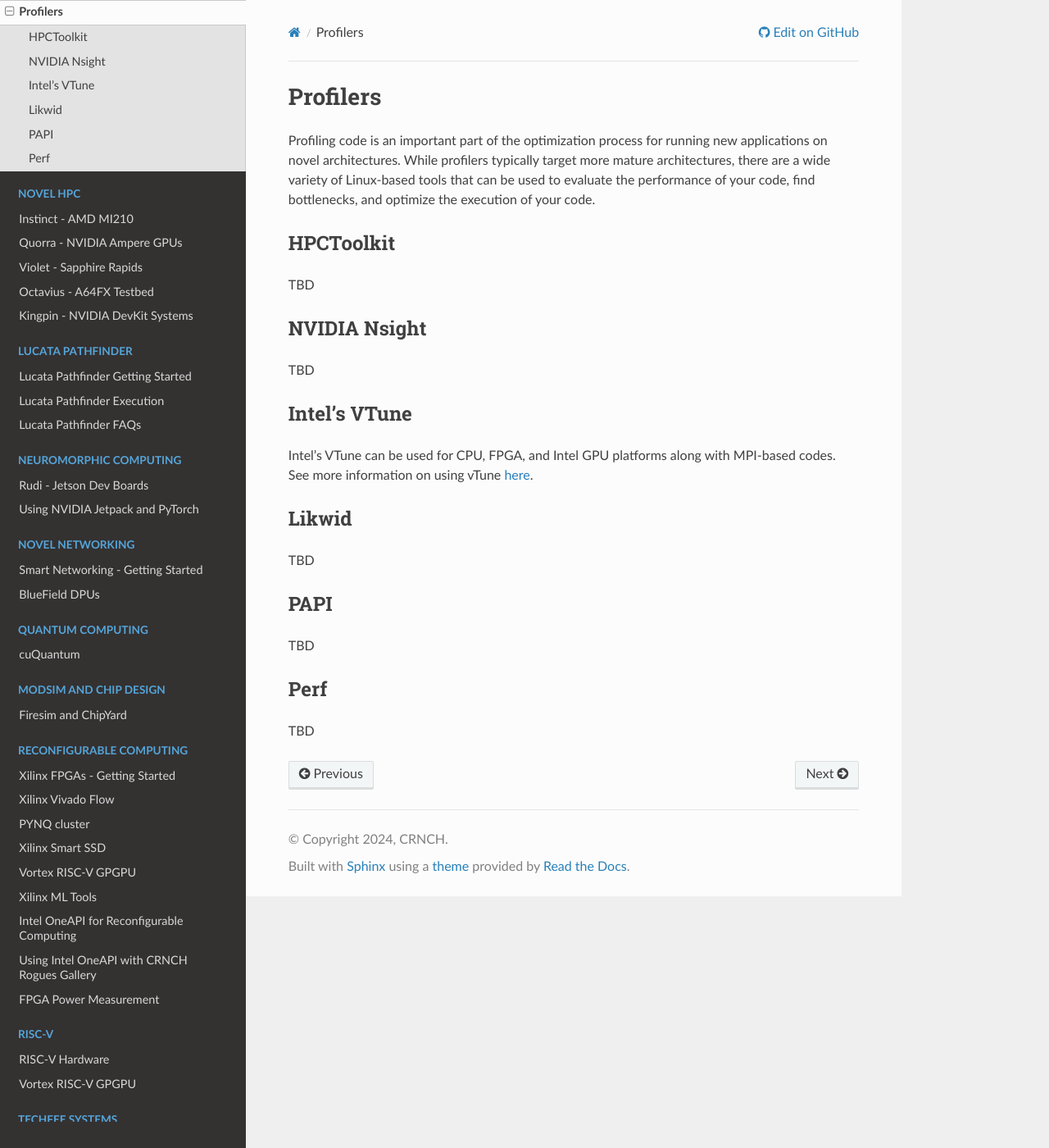
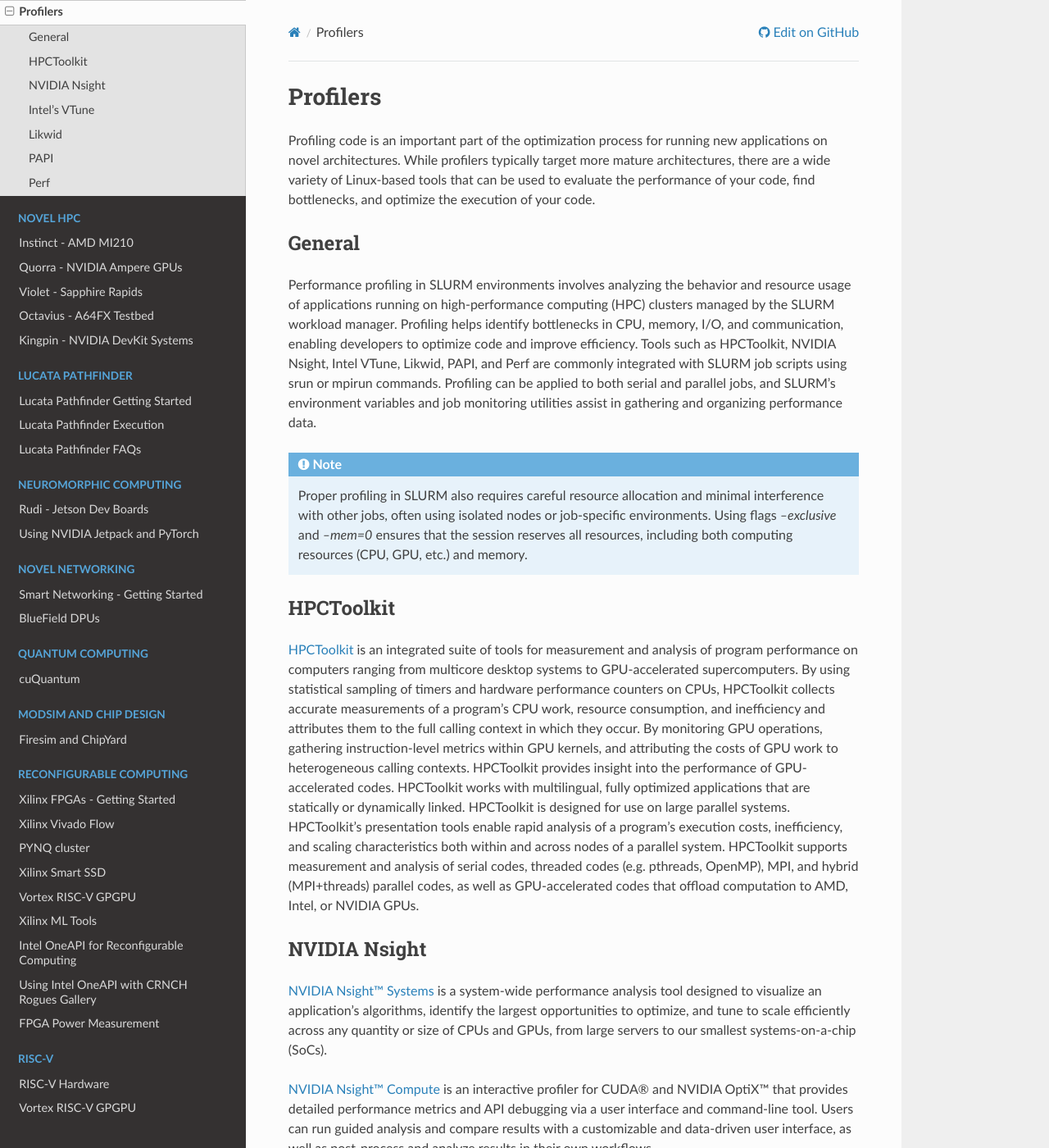
Before and after one commit to gt-crnch-rg/read-the-docs, a Sphinx documentation site: the page built from docs/tools/profilers.rst, in a window 1280 px wide and 1400 px high. Shown: the whole window at 82% size. Built offline with Sphinx 7.4.7 and the Read the Docs theme 3.1.0, drawn with Linux system fonts in a browser that asks for light colours; pages that are not in the unit, such as notebooks, are missing from menus; some of the changed text lies outside the part shown.

Commit message:
Update profiler.rst
- general information about performance profiling
- pointers to well known tools

```diff
--- a/docs/tools/profilers.rst
+++ b/docs/tools/profilers.rst
@@ -4,32 +4,65 @@
 
 Profiling code is an important part of the optimization process for running new applications on novel architectures. While profilers typically target more mature architectures, there are a wide variety of Linux-based tools that can be used to evaluate the performance of your code, find bottlenecks, and optimize the execution of your code.
 
+General
+==================================
+
+Performance profiling in SLURM environments involves analyzing the behavior and resource usage of applications running on high-performance computing (HPC) clusters managed by the SLURM workload manager.
+Profiling helps identify bottlenecks in CPU, memory, I/O, and communication, enabling developers to optimize code and improve efficiency.
+Tools such as HPCToolkit, NVIDIA Nsight, Intel VTune, Likwid, PAPI, and Perf are commonly integrated with SLURM job scripts using srun or mpirun commands.
+Profiling can be applied to both serial and parallel jobs, and SLURM's environment variables and job monitoring utilities assist in gathering and organizing performance data.
+
+.. note::
+   Proper profiling in SLURM also requires careful resource allocation and minimal interference with other jobs, often using isolated nodes or job-specific environments.
+   Using flags `--exclusive` and `--mem=0` ensures that the session reserves all resources, including both computing resources (CPU, GPU, etc.) and memory.
+
 HPCToolkit
 ==================================
 
-TBD
+`HPCToolkit <https://hpctoolkit.org>`__ is an integrated suite of tools for measurement and analysis of program performance on computers ranging from multicore desktop systems to GPU-accelerated supercomputers.
+By using statistical sampling of timers and hardware performance counters on CPUs, HPCToolkit collects accurate measurements of a program's CPU work, resource consumption,
+and inefficiency and attributes them to the full calling context in which they occur. By monitoring GPU operations, gathering instruction-level metrics within GPU kernels,
+and attributing the costs of GPU work to heterogeneous calling contexts. HPCToolkit provides insight into the performance of GPU-accelerated codes.
+HPCToolkit works with multilingual, fully optimized applications that are statically or dynamically linked. HPCToolkit is designed for use on large parallel systems.
+HPCToolkit's presentation tools enable rapid analysis of a program's execution costs, inefficiency, and scaling characteristics both within and across nodes of a parallel system.
+HPCToolkit supports measurement and analysis of serial codes, threaded codes (e.g. pthreads, OpenMP), MPI, and hybrid (MPI+threads) parallel codes, as well as GPU-accelerated codes that offload computation to AMD, Intel, or NVIDIA GPUs.
 
 NVIDIA Nsight
 ==================================
 
-TBD
+`NVIDIA Nsight™ Systems <https://developer.nvidia.com/nsight-systems>`__ is a system-wide performance analysis tool designed to visualize an application's algorithms, identify the largest opportunities to optimize,
+and tune to scale efficiently across any quantity or size of CPUs and GPUs, from large servers to our smallest systems-on-a-chip (SoCs).
+
+`NVIDIA Nsight™ Compute <https://developer.nvidia.com/nsight-compute>`__ is an interactive profiler for CUDA® and NVIDIA OptiX™ that provides detailed performance metrics and API debugging via a user interface and command-line tool.
+Users can run guided analysis and compare results with a customizable and data-driven user interface, as well as post-process and analyze results in their own workflows.
 
 Intel's VTune
 ==================================
 
-Intel's VTune can be used for CPU, FPGA, and Intel GPU platforms along with MPI-based codes. See more information on using vTune `here <https://gt-crnch-rg.readthedocs.io/en/main/tools/vtune-profiler.html>`__.
+`Intel® VTune™ <https://gt-crnch-rg.readthedocs.io/en/main/tools/vtune-profiler.html>`__ Profiler optimizes application performance, system performance, and system configuration for AI, HPC, cloud, IoT, media, storage, and more.
+
+* CPU, GPU, and NPU: Tune the entire application's performance―not just the accelerated portion.
+* Multilingual: Profile SYCL*, C, C++, C#, Fortran, OpenCL™ code, Python*, Google Go* programming language, Java*, .NET, Assembly, or any combination of languages.
+* System or Application: Get coarse-grained system data for an extended period or detailed results mapped to source code.
+* Power: Optimize performance while avoiding power- and thermal-related throttling.
 
 Likwid
 ==================================
 
-TBD
+`Likwid <https://github.com/RRZE-HPC/likwid>`__ is a simple to install and use toolsuite of command line applications and a library for performance oriented programmers.
+It works for Intel, AMD, ARMv8 and POWER9 processors on the Linux operating system.
+There is additional support for Nvidia and AMD GPUs.
+There is support for ARMv7 and POWER8/9 but there is currently no test machine in our hands to test them properly.
 
 PAPI
 ==================================
 
-TBD
+`The Performance Application Programming Interface (PAPI) <https://github.com/icl-utk-edu/papi/wiki/>`__ provides tool designers and application engineers with a consistent interface and methodology
+for the use of low-level performance counter hardware found across the entire compute system (i.e. CPUs, GPUs, on/off-chip memory, interconnects, I/O system, energy/power, etc.).
+PAPI enables users to see, in near real time, the relations between software performance and hardware events across the entire computer system.
 
 Perf
 ==================================
 
-TBD
+`Perf <https://perfwiki.github.io/main/>`__, also called perf_events, can instrument CPU performance counters, tracepoints, kprobes, and uprobes (dynamic tracing).
+It is capable of lightweight profiling. It is also included in the Linux kernel, under `tools/perf`, and is frequently updated and enhanced.
```
